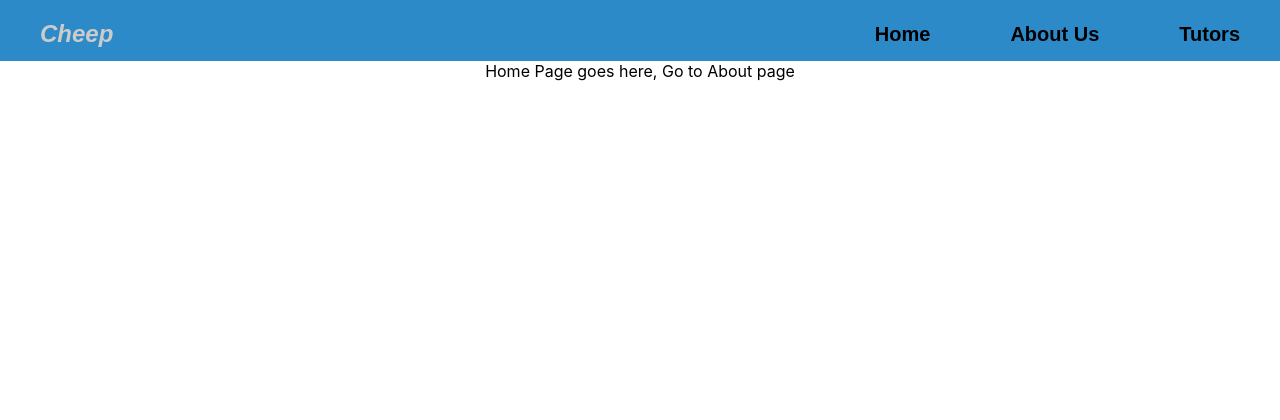
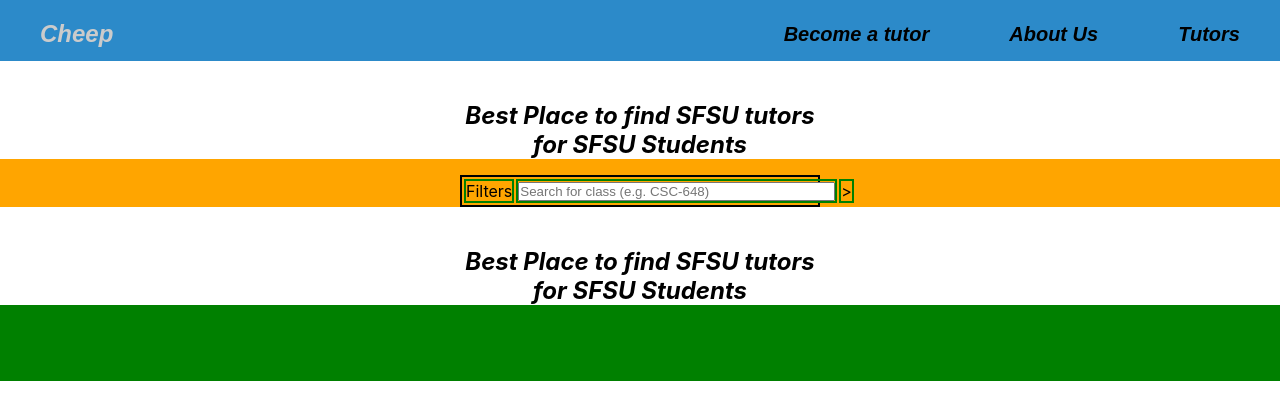
Before and after one commit to spushkin/CSC648_SFSU_Tutor_Project, a React (Create React App) app in the folder application/Front-End/: page / in a window 1280 px wide. Shown: the top 420 px of the page. Built offline with nearby package versions, Linux system fonts and the light colour scheme.

Commit message:
Adding Search-bar onto homepage

```diff
--- a/application/Front-End/public/assets/css/indexStyle.css
+++ b/application/Front-End/public/assets/css/indexStyle.css
@@ -66,11 +66,45 @@
 		}
 
         .center {
-			display: flex;
-			justify-content: center;
-			align-items: center;
+			text-align: center;
 		}
 
-		/* td {
-			text-align: center;
-		} */
+		.searchBox {
+			background-color: green;
+			height: 40vh;
+			width: 100vw;
+
+		}
+
+		.titleBox {
+			background-color: white;
+			padding-top: 5vh;
+
+		}
+
+		.searchBar {
+			background-color: orange;
+			width: 100%;
+			padding-top: 2vh;
+			display: flex;
+		}
+
+		.centerSearchBar {
+			display: block;
+			margin: auto;
+		}
+
+		.tempName {
+			border: 2px solid black;
+			display: block;
+			margin: auto;
+			width: 45vh;
+		}
+
+		.tempName tr {
+			width: 100%;
+		}
+		.tempName td {
+			border: 2px solid green;
+
+		}
--- a/application/Front-End/src/pages/Index.js
+++ b/application/Front-End/src/pages/Index.js
@@ -5,8 +5,26 @@
     return (
         <Fragment>
             <NavMenu />
-            <div>
-                <p style={{textAlign: 'center'}}>Home Page goes here, Go to About page</p>
+            <div className="searchBox">
+                <div className="titleBox">
+                    <h2 className="center"><i>Best Place to find SFSU tutors</i></h2>
+                    <h2 className="center"><i>for SFSU Students</i></h2>
+                </div>
+
+                <div className="searchBar">
+                    <table className="tempName">
+                        <tr>
+                            <td width="15%"><div className="centerSearchBar"><p>Filters</p></div></td>
+                            <td width="100%"><input size="37" className="centerSearchBar" type="text" placeholder="Search for class (e.g. CSC-648)" name="search"></input></td>
+                            <td width="15%"><div className="searchButton"><p>></p></div></td>
+                        </tr>
+                    </table>
+                </div>
+
+                <div className="titleBox">
+                    <h2 className="center"><i>Best Place to find SFSU tutors</i></h2>
+                    <h2 className="center"><i>for SFSU Students</i></h2>
+                </div>
             </div>
         </Fragment>
     )
--- a/application/Front-End/src/pages/NavMenu.js
+++ b/application/Front-End/src/pages/NavMenu.js
@@ -8,9 +8,9 @@
                 <Link to="/"><h2 className="logo"><b><i>Cheep</i></b></h2></Link>
 
                 <div className="menu">
-                    <Link to="/"><b>Home</b></Link>
-                    <Link to="/about"><b>About Us</b></Link>
-                    <Link to="/"><b>Tutors</b></Link>
+                    <Link to="/"><b><i>Become a tutor</i></b></Link>
+                    <Link to="/about"><b><i>About Us</i></b></Link>
+                    <Link to="/"><b><i>Tutors</i></b></Link>
                 </div>
             </div>
         </Fragment>
```
